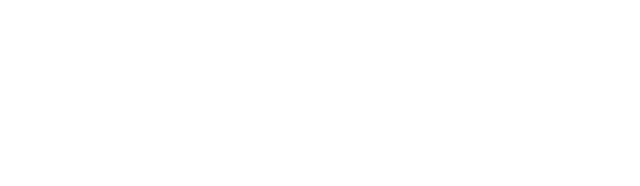
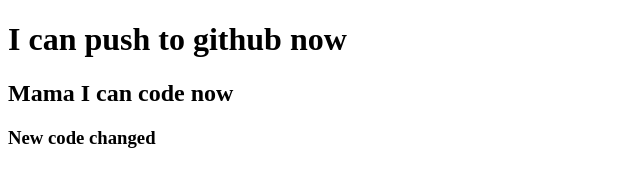
Before and after one commit to AkmolPhero/My-second-repo, a plain HTML site: page index.html in a window 1280 px wide. Shown: the whole page, without its empty margins (0-640 px from the left). Drawn offline with Linux system fonts and the light colour scheme.

Commit message:
addedd header

```diff
--- a/index.html
+++ b/index.html
@@ -6,6 +6,8 @@
     <title>My second Repo</title>
 </head>
 <body>
-
+    <h1>I can push to github now</h1>
+    <h2>Mama I can code now</h2>
+    <h3>New code changed</h3>
 </body>
 </html>
```
